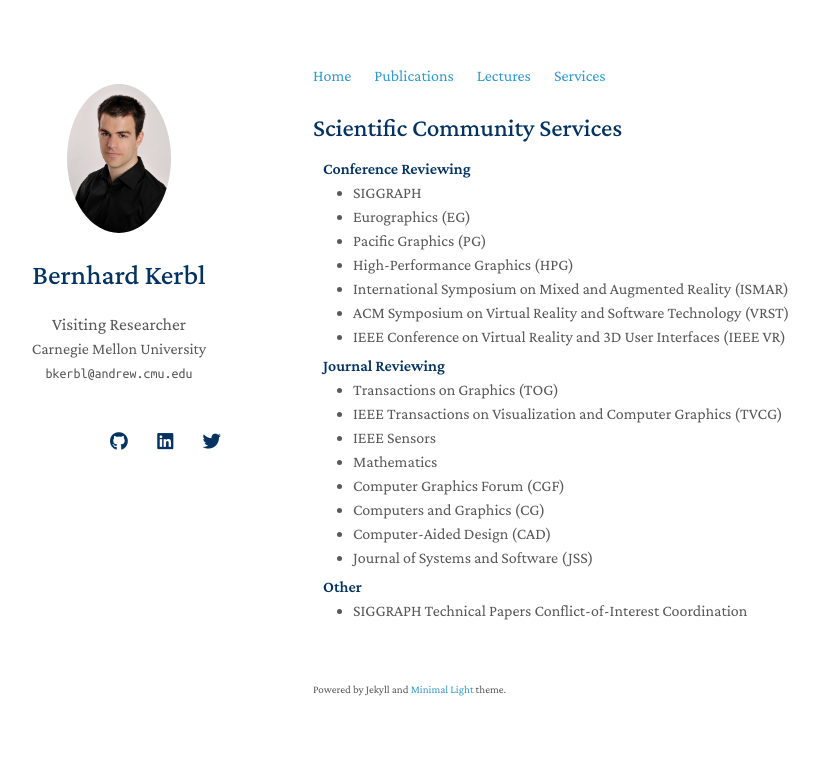
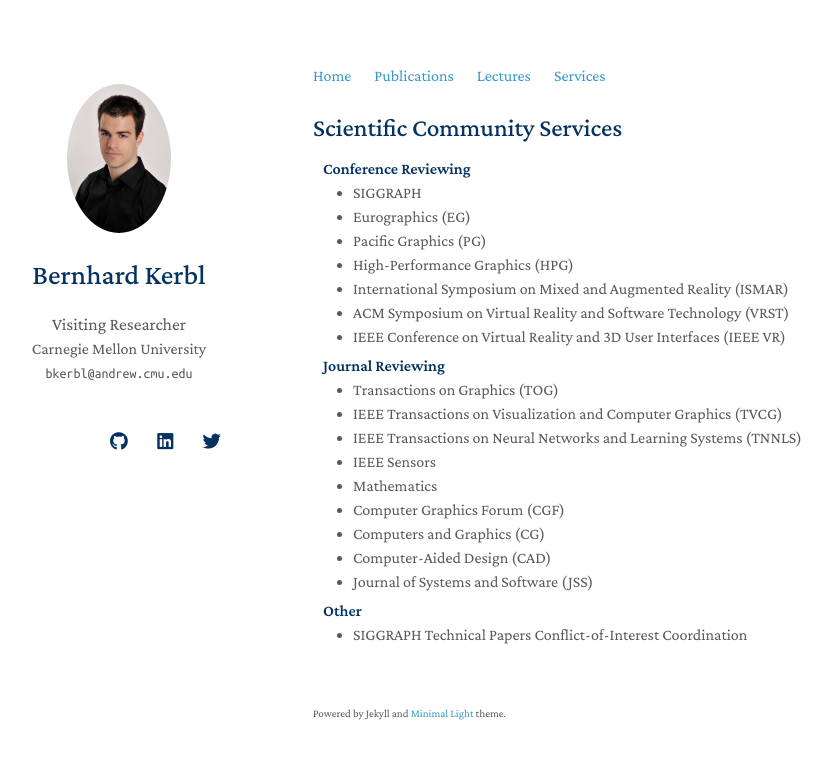
Before and after one commit to Snosixtyboo/snosixtyboo.github.io, a Jekyll site: the page built from services.md, in a window 1280 px wide. Shown: the top 759 px of the page, without its empty margins (157-989 px from the left). Built offline with Jekyll 4.4.1, drawn with Linux system fonts in a browser that asks for light colours; nearby versions of some CDN libraries; a style sheet for code colours, icons or effects is not loaded; our own code applies the rules of GitHub Pages for plain Markdown files.

Commit message:
Services

```diff
--- a/services.md
+++ b/services.md
@@ -21,6 +21,7 @@ layout: homepage
 <ul style="margin:0 0 5px;">
   <li>Transactions on Graphics (TOG)</li>
   <li>IEEE Transactions on Visualization and Computer Graphics (TVCG)</li>
+  <li>IEEE Transactions on Neural Networks and Learning Systems (TNNLS)</li>
   <li>IEEE Sensors</li>
   <li>Mathematics</li>
   <li>Computer Graphics Forum (CGF)</li>
```
